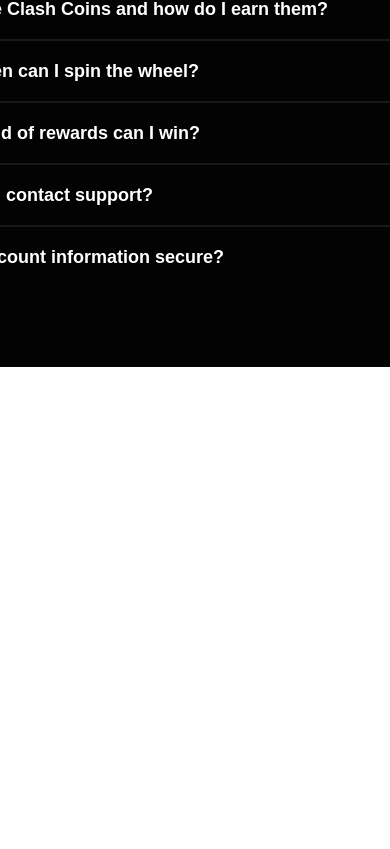
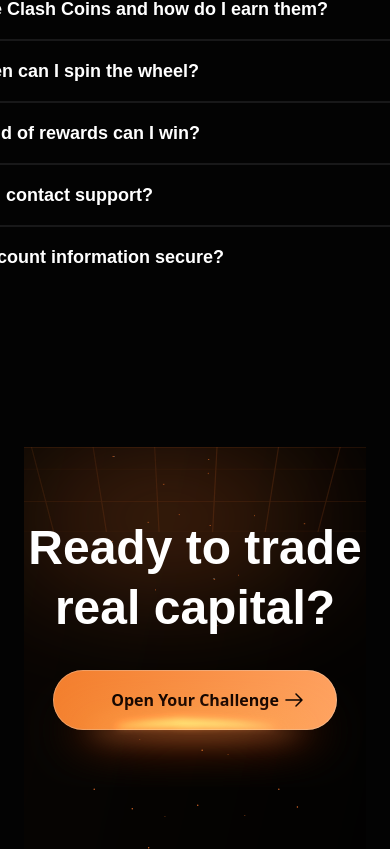
Before and after one commit to skomarfaruque/solo_clash-vercel, a Next.js app: page / in a window 390 px wide. Shown: the part 8654-9503 px from the top of the page. Before the commit the page ends 9021 px from the top, so only its background shows below. Built offline with nearby package versions, Linux system fonts and the light colour scheme.

Commit message:
Add Banner and BannerButton components for promotional section
- Implemented Banner component with background image and text.
- Created BannerButton component with dynamic text and SVG design.
- Styled components using Tailwind CSS for responsive design.

```diff
--- a/src/app/page.tsx
+++ b/src/app/page.tsx
@@ -7,6 +7,7 @@
 import Subscriptions from "../components/Subscriptions";
 import SpinWinTrade from "../components/SpinWinTrade";
 import Faq from "../components/Faq";
+import Banner from "../components/Banner";
 
 export default function Home() {
   return (
@@ -20,6 +21,7 @@
       <Subscriptions />
       <SpinWinTrade />
       <Faq />
+      <Banner />
     </main>
   );
 }
--- /dev/null
+++ b/src/components/Banner.tsx
@@ -0,0 +1,32 @@
+import BannerButton from "./BannerButton";
+
+export default function Banner() {
+  return (
+    <section
+      className="flex items-center justify-center py-20 px-6 lg:px-20"
+      style={{ backgroundColor: "#030303" }}
+    >
+      <div
+        className="flex items-center justify-center"
+        style={{
+          width: "1325px",
+          height: "410px",
+          backgroundImage: "url('/banner_bg.svg')",
+          backgroundSize: "cover",
+          backgroundPosition: "center",
+          backgroundRepeat: "no-repeat",
+        }}
+      >
+        <div className="flex flex-col items-center justify-center text-center gap-8">
+          {/* Banner Text */}
+          <h2 className="font-bold text-5xl leading-tight text-white">
+            Ready to trade real capital?
+          </h2>
+
+          {/* Button */}
+          <BannerButton text="Open Your Challenge" />
+        </div>
+      </div>
+    </section>
+  );
+}
--- /dev/null
+++ b/src/components/BannerButton.tsx
@@ -0,0 +1,168 @@
+interface BannerButtonProps {
+  text: string;
+}
+
+export default function BannerButton({ text }: BannerButtonProps) {
+  return (
+    <button className="relative cursor-pointer hover:scale-105 active:scale-95 transition-all duration-150">
+      <svg
+        width="339"
+        height="117"
+        viewBox="0 0 339 117"
+        fill="none"
+        xmlns="http://www.w3.org/2000/svg"
+      >
+        <rect
+          x="27"
+          width="284"
+          height="60"
+          rx="30"
+          fill="url(#paint0_linear_2143_2727)"
+        />
+        <rect
+          x="27.5"
+          y="0.5"
+          width="283"
+          height="59"
+          rx="29.5"
+          stroke="#E1E1E1"
+          strokeOpacity="0.3"
+        />
+
+        {/* Dynamic text */}
+        <text
+          x="169"
+          y="32"
+          textAnchor="middle"
+          dominantBaseline="middle"
+          fill="black"
+          fontSize="16"
+          fontWeight="600"
+          fontFamily="system-ui, -apple-system, sans-serif"
+        >
+          {text}
+        </text>
+
+        {/* Arrow - keeping as is */}
+        <path
+          fillRule="evenodd"
+          clipRule="evenodd"
+          d="M269.47 23.4698C269.611 23.3294 269.801 23.2505 270 23.2505C270.199 23.2505 270.389 23.3294 270.53 23.4698L276.53 29.4698C276.67 29.6105 276.749 29.8011 276.749 29.9998C276.749 30.1986 276.67 30.3892 276.53 30.5298L270.53 36.5298C270.461 36.6035 270.379 36.6626 270.287 36.7036C270.195 36.7446 270.095 36.7666 269.995 36.7684C269.894 36.7702 269.794 36.7517 269.7 36.714C269.607 36.6762 269.522 36.6201 269.451 36.5489C269.38 36.4776 269.324 36.3928 269.286 36.2994C269.248 36.206 269.23 36.106 269.231 36.0053C269.233 35.9046 269.255 35.8053 269.296 35.7133C269.337 35.6213 269.396 35.5385 269.47 35.4698L274.19 30.7498H260C259.801 30.7498 259.61 30.6708 259.47 30.5302C259.329 30.3895 259.25 30.1987 259.25 29.9998C259.25 29.8009 259.329 29.6102 259.47 29.4695C259.61 29.3288 259.801 29.2498 260 29.2498H274.19L269.47 24.5298C269.33 24.3892 269.251 24.1986 269.251 23.9998C269.251 23.8011 269.33 23.6105 269.47 23.4698Z"
+          fill="black"
+        />
+
+        {/* Light effects - keeping as is */}
+        <g opacity="0.5" filter="url(#filter0_f_2143_2727)">
+          <ellipse
+            cx="168.922"
+            cy="59.0526"
+            rx="106.813"
+            ry="6.67026"
+            fill="#FFA362"
+          />
+        </g>
+        <g
+          style={{ mixBlendMode: "hard-light" }}
+          opacity="0.5"
+          filter="url(#filter1_f_2143_2727)"
+        >
+          <ellipse
+            cx="169.369"
+            cy="60.2654"
+            rx="125.369"
+            ry="12.7341"
+            fill="#FFA362"
+          />
+        </g>
+        <g
+          style={{ mixBlendMode: "plus-lighter" }}
+          opacity="0.5"
+          filter="url(#filter2_f_2143_2727)"
+        >
+          <path
+            d="M248.866 57.6412C248.866 58.7557 247.652 55.6233 162.42 57.6412C90.1572 55.6233 91.3707 58.7557 91.3707 57.6412C91.3707 56.5268 89.1878 53.8806 153.42 48.7441C209.822 50.6703 248.866 56.5268 248.866 57.6412Z"
+            fill="#FFA362"
+          />
+        </g>
+
+        {/* SVG definitions */}
+        <defs>
+          <filter
+            id="filter0_f_2143_2727"
+            x="38.1091"
+            y="28.3823"
+            width="261.626"
+            height="61.3403"
+            filterUnits="userSpaceOnUse"
+            colorInterpolationFilters="sRGB"
+          >
+            <feFlood floodOpacity="0" result="BackgroundImageFix" />
+            <feBlend
+              mode="normal"
+              in="SourceGraphic"
+              in2="BackgroundImageFix"
+              result="shape"
+            />
+            <feGaussianBlur
+              stdDeviation="12"
+              result="effect1_foregroundBlur_2143_2727"
+            />
+          </filter>
+          <filter
+            id="filter1_f_2143_2727"
+            x="0.00012207"
+            y="3.53125"
+            width="338.739"
+            height="113.468"
+            filterUnits="userSpaceOnUse"
+            colorInterpolationFilters="sRGB"
+          >
+            <feFlood floodOpacity="0" result="BackgroundImageFix" />
+            <feBlend
+              mode="normal"
+              in="SourceGraphic"
+              in2="BackgroundImageFix"
+              result="shape"
+            />
+            <feGaussianBlur
+              stdDeviation="22"
+              result="effect1_foregroundBlur_2143_2727"
+            />
+          </filter>
+          <filter
+            id="filter2_f_2143_2727"
+            x="84.3618"
+            y="41.7441"
+            width="171.504"
+            height="23.1445"
+            filterUnits="userSpaceOnUse"
+            colorInterpolationFilters="sRGB"
+          >
+            <feFlood floodOpacity="0" result="BackgroundImageFix" />
+            <feBlend
+              mode="normal"
+              in="SourceGraphic"
+              in2="BackgroundImageFix"
+              result="shape"
+            />
+            <feGaussianBlur
+              stdDeviation="3.5"
+              result="effect1_foregroundBlur_2143_2727"
+            />
+          </filter>
+          <linearGradient
+            id="paint0_linear_2143_2727"
+            x1="27.7474"
+            y1="6.98492e-08"
+            x2="293.706"
+            y2="105.487"
+            gradientUnits="userSpaceOnUse"
+          >
+            <stop stopColor="#F37E2C" />
+            <stop offset="1" stopColor="#FFA362" />
+          </linearGradient>
+        </defs>
+      </svg>
+    </button>
+  );
+}
--- a/src/components/Subscriptions.tsx
+++ b/src/components/Subscriptions.tsx
@@ -1,6 +1,5 @@
-import HomeButton from "./HomeButton";
 import SubscriptionCard from "./SubscriptionCard";
-import SubscriptionActiveCard from "./SubscriptionActiveCard";
+
 import ViewFullPriceButton from "./ViewFullPriceButton";
 
 export default function Subscriptions() {
```
Also changed, not shown: public/banner_bg.svg (added).
